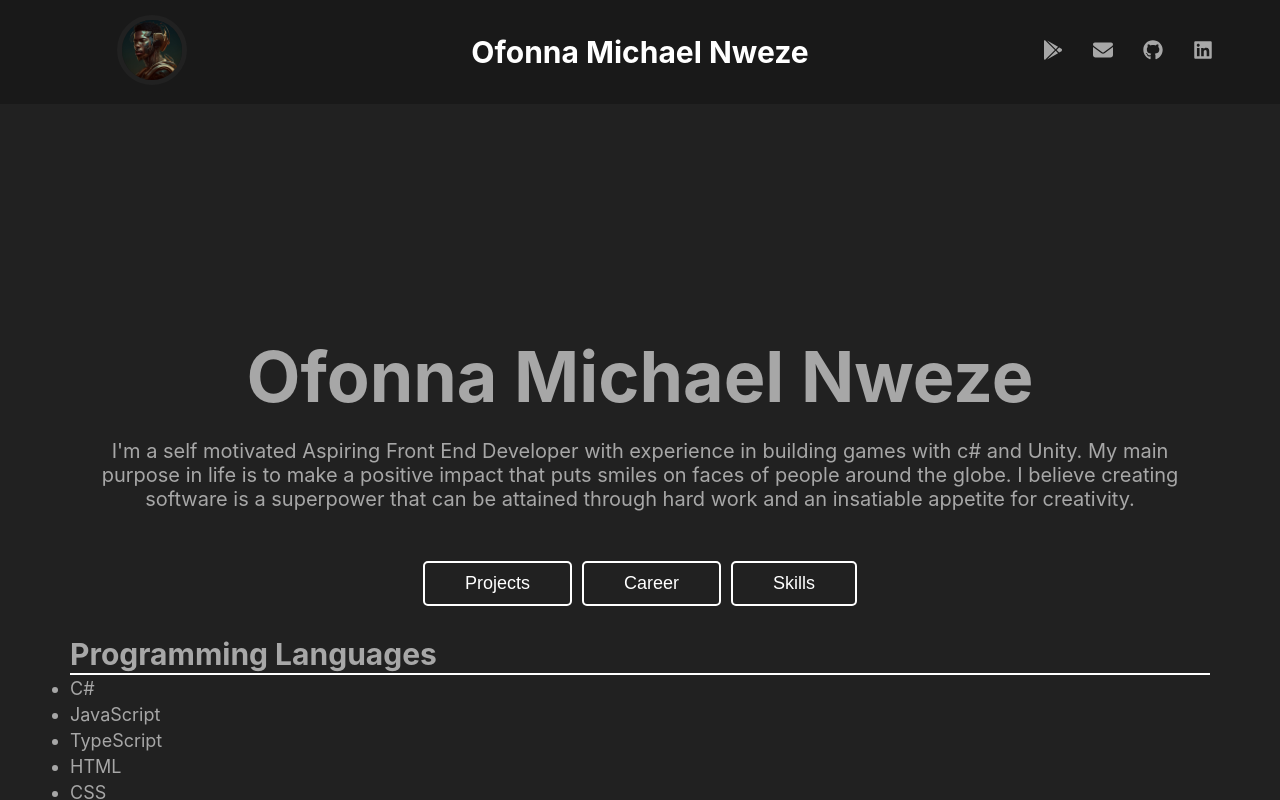
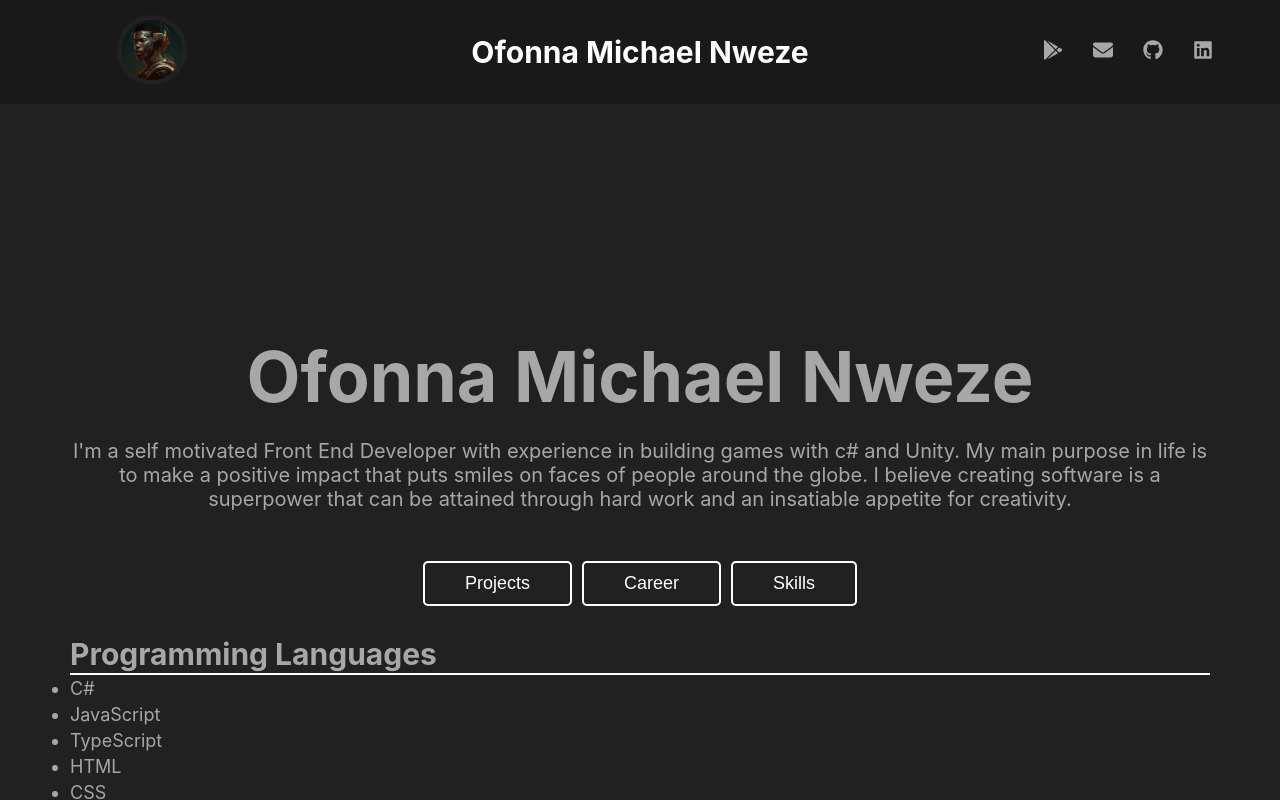
Before and after one commit to Ofonna-N/portfolio-site-v2, a React (Create React App) app: page /#/skills in a window 1280 px wide. Built offline with nearby package versions, Linux system fonts and the light colour scheme.

Commit message:
changed edited hero tagline

```diff
--- a/src/components/hero/hero.js
+++ b/src/components/hero/hero.js
@@ -11,11 +11,11 @@ function Hero() {
       <div className="hero__main">
         <h1 className="hero__title">Ofonna Michael Nweze</h1>
         <p className="hero__tagline">
-          I'm a self motivated Aspiring Front End Developer with experience in
-          building games with c# and Unity. My main purpose in life is to make a
-          positive impact that puts smiles on faces of people around the globe.
-          I believe creating software is a superpower that can be attained
-          through hard work and an insatiable appetite for creativity.
+          I'm a self motivated Front End Developer with experience in building
+          games with c# and Unity. My main purpose in life is to make a positive
+          impact that puts smiles on faces of people around the globe. I believe
+          creating software is a superpower that can be attained through hard
+          work and an insatiable appetite for creativity.
         </p>
         <FieldOptionsBtns />
         <Outlet />
```
